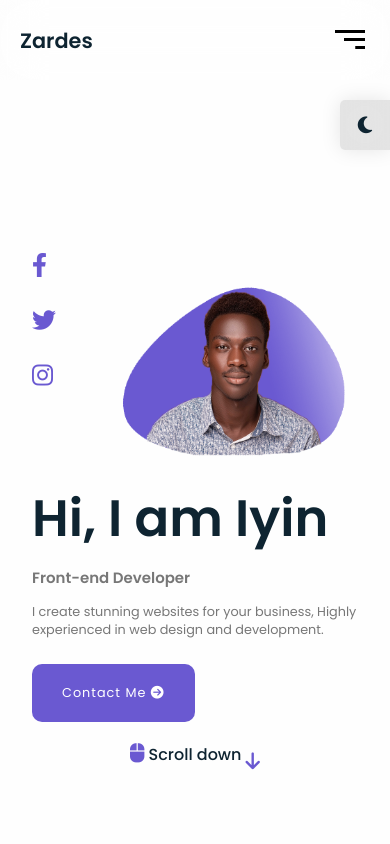
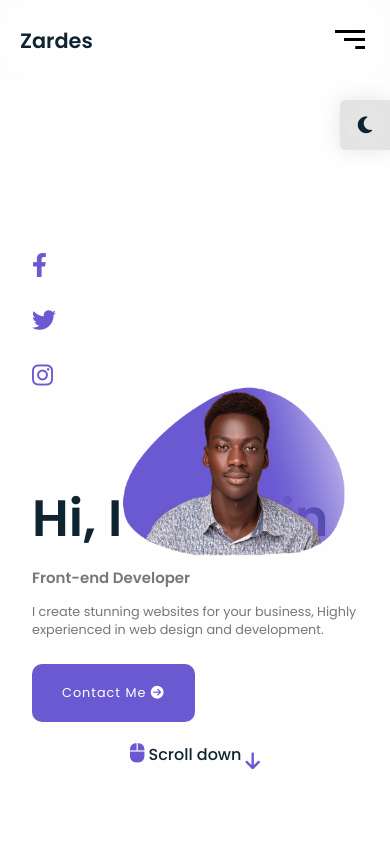
Before and after one commit to zardes42/portfolio, a plain HTML site: page index.html in a window 390 px wide. Shown: the top 844 px of the page. Drawn offline with nearby package versions, Linux system fonts and the light colour scheme.

Commit message:
testing home-img position on mobile

```diff
--- a/styles/styles.css
+++ b/styles/styles.css
@@ -1226,7 +1226,7 @@ background:var(--second-color);
     }
     .home-container .home-img img{
         width:65%;
-        transform:translate(80px , -100px);
+        transform:translateX(80px);
     }
     .home .home-container .info{
         font-size: 0.8rem;
```
